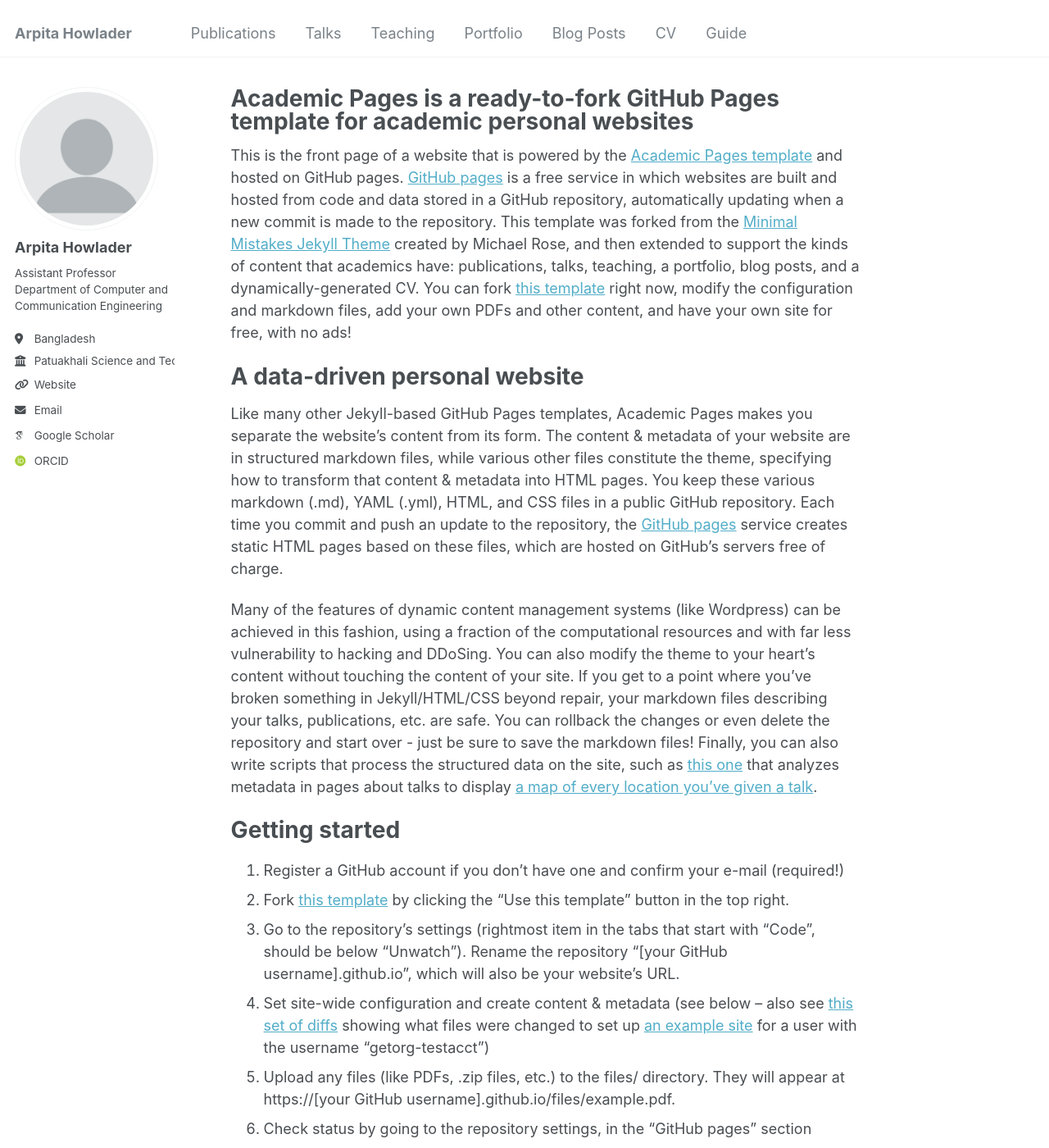
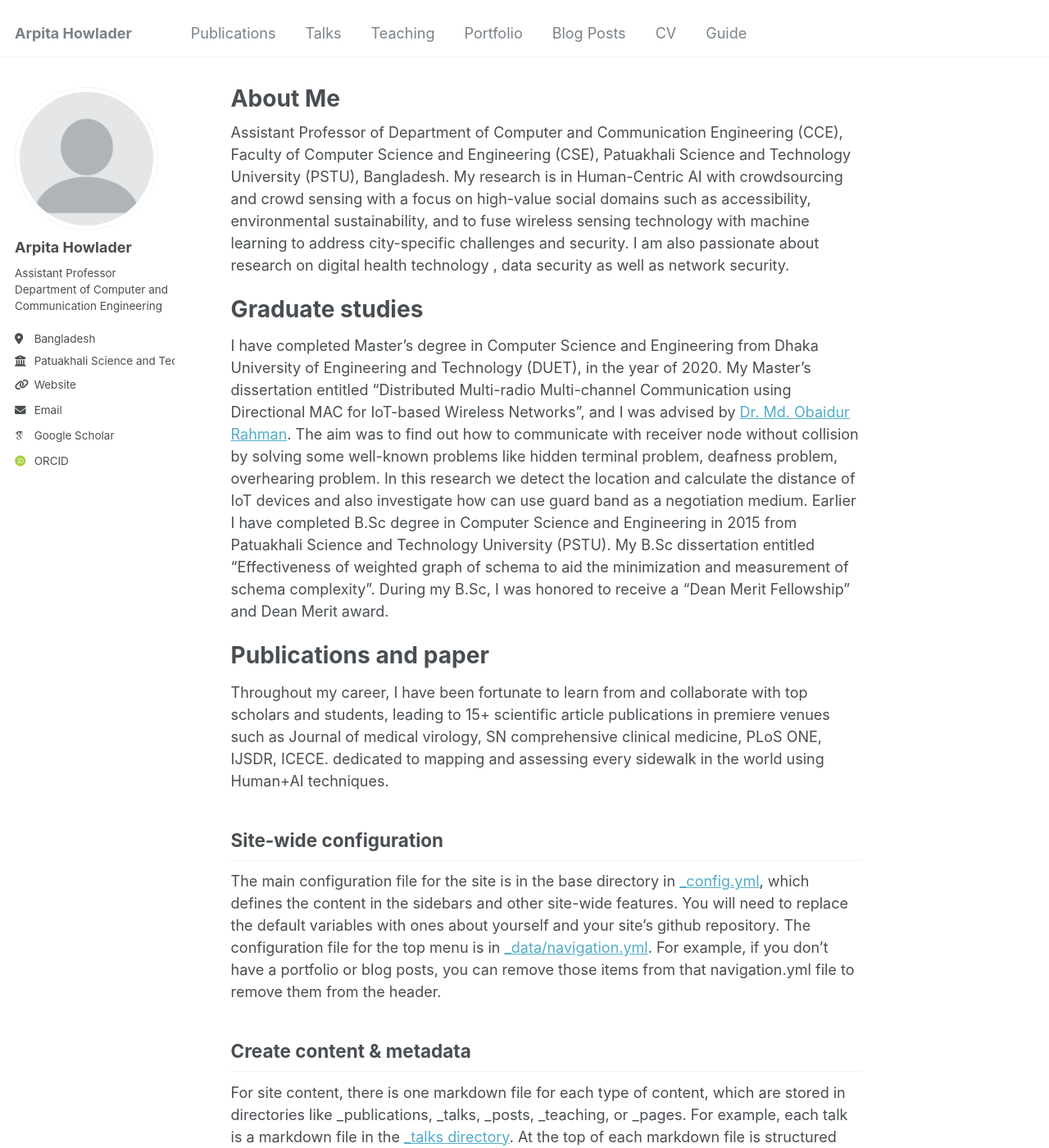
Before and after one commit to arpitahowlader/arpitahowlader.github.io, a Jekyll site: the page built from _pages/about.md, in a window 1280 px wide and 1400 px high. Shown: the whole window at 82% size. Built offline with Jekyll 4.4.1, drawn with Linux system fonts in a browser that asks for light colours; some web fonts are replaced.

Commit message:
Update about.md

```diff
--- a/_pages/about.md
+++ b/_pages/about.md
@@ -1,28 +1,23 @@
 ---
 permalink: /
-title: "Academic Pages is a ready-to-fork GitHub Pages template for academic personal websites"
+title: "About Me"
 author_profile: true
 redirect_from:
   - /about/
   - /about.html
 ---
 
-This is the front page of a website that is powered by the [Academic Pages template](https://github.com/academicpages/academicpages.github.io) and hosted on GitHub pages. [GitHub pages](https://pages.github.com) is a free service in which websites are built and hosted from code and data stored in a GitHub repository, automatically updating when a new commit is made to the repository. This template was forked from the [Minimal Mistakes Jekyll Theme](https://mmistakes.github.io/minimal-mistakes/) created by Michael Rose, and then extended to support the kinds of content that academics have: publications, talks, teaching, a portfolio, blog posts, and a dynamically-generated CV. You can fork [this template](https://github.com/academicpages/academicpages.github.io) right now, modify the configuration and markdown files, add your own PDFs and other content, and have your own site for free, with no ads!
+Assistant Professor of Department of Computer and Communication Engineering (CCE), Faculty of Computer Science and Engineering (CSE), Patuakhali Science and Technology University (PSTU), Bangladesh. My research is in Human-Centric AI with crowdsourcing and crowd sensing with a focus on high-value social domains such as accessibility, environmental sustainability, and to fuse wireless sensing technology with machine learning to address city-specific challenges and security. I am also passionate about research on digital health technology , data security as well as network security.
 
-A data-driven personal website
+Graduate studies
 ======
-Like many other Jekyll-based GitHub Pages templates, Academic Pages makes you separate the website's content from its form. The content & metadata of your website are in structured markdown files, while various other files constitute the theme, specifying how to transform that content & metadata into HTML pages. You keep these various markdown (.md), YAML (.yml), HTML, and CSS files in a public GitHub repository. Each time you commit and push an update to the repository, the [GitHub pages](https://pages.github.com/) service creates static HTML pages based on these files, which are hosted on GitHub's servers free of charge.
+I have completed Master’s degree in Computer Science and Engineering from Dhaka University of Engineering and Technology (DUET), in the year of 2020. My Master’s dissertation entitled "Distributed Multi-radio Multi-channel Communication using Directional MAC for IoT-based Wireless Networks", and I was advised by [Dr. Md. Obaidur Rahman](https://scholar.google.com/citations?user=kUqG--oAAAAJ&hl=en). The aim was to find out how to communicate with receiver node without collision by solving some well-known problems like hidden terminal problem, deafness problem, overhearing problem. In this research we detect the location and calculate the distance of IoT devices and also investigate how can use guard band as a negotiation medium.
+Earlier I have completed B.Sc degree in Computer Science and Engineering in 2015 from Patuakhali Science and Technology University (PSTU). My B.Sc dissertation entitled "Effectiveness of weighted graph of schema to aid the minimization and measurement of schema complexity". During my B.Sc, I was honored to receive a "Dean Merit Fellowship" and Dean Merit award.
 
-Many of the features of dynamic content management systems (like Wordpress) can be achieved in this fashion, using a fraction of the computational resources and with far less vulnerability to hacking and DDoSing. You can also modify the theme to your heart's content without touching the content of your site. If you get to a point where you've broken something in Jekyll/HTML/CSS beyond repair, your markdown files describing your talks, publications, etc. are safe. You can rollback the changes or even delete the repository and start over - just be sure to save the markdown files! Finally, you can also write scripts that process the structured data on the site, such as [this one](https://github.com/academicpages/academicpages.github.io/blob/master/talkmap.ipynb) that analyzes metadata in pages about talks to display [a map of every location you've given a talk](https://academicpages.github.io/talkmap.html).
-
-Getting started
+Publications and paper
 ======
-1. Register a GitHub account if you don't have one and confirm your e-mail (required!)
-1. Fork [this template](https://github.com/academicpages/academicpages.github.io) by clicking the "Use this template" button in the top right.
-1. Go to the repository's settings (rightmost item in the tabs that start with "Code", should be below "Unwatch"). Rename the repository "[your GitHub username].github.io", which will also be your website's URL.
-1. Set site-wide configuration and create content & metadata (see below -- also see [this set of diffs](http://archive.is/3TPas) showing what files were changed to set up [an example site](https://getorg-testacct.github.io) for a user with the username "getorg-testacct")
-1. Upload any files (like PDFs, .zip files, etc.) to the files/ directory. They will appear at https://[your GitHub username].github.io/files/example.pdf.
-1. Check status by going to the repository settings, in the "GitHub pages" section
+Throughout my career, I have been fortunate to learn from and collaborate with top scholars and students, leading to 15+ scientific article publications in premiere venues such as Journal of medical virology, SN comprehensive clinical medicine, PLoS ONE, IJSDR, ICECE.
+dedicated to mapping and assessing every sidewalk in the world using Human+AI techniques.
 
 Site-wide configuration
 ------
```
